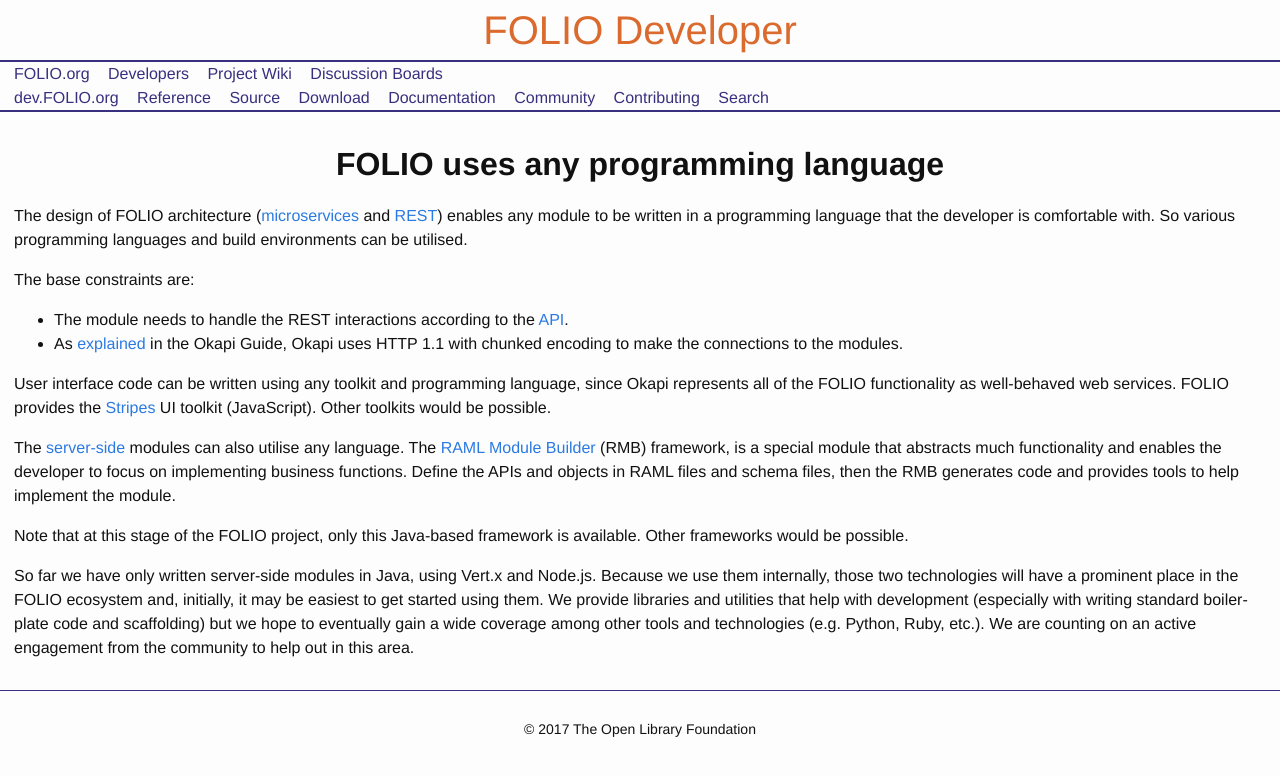
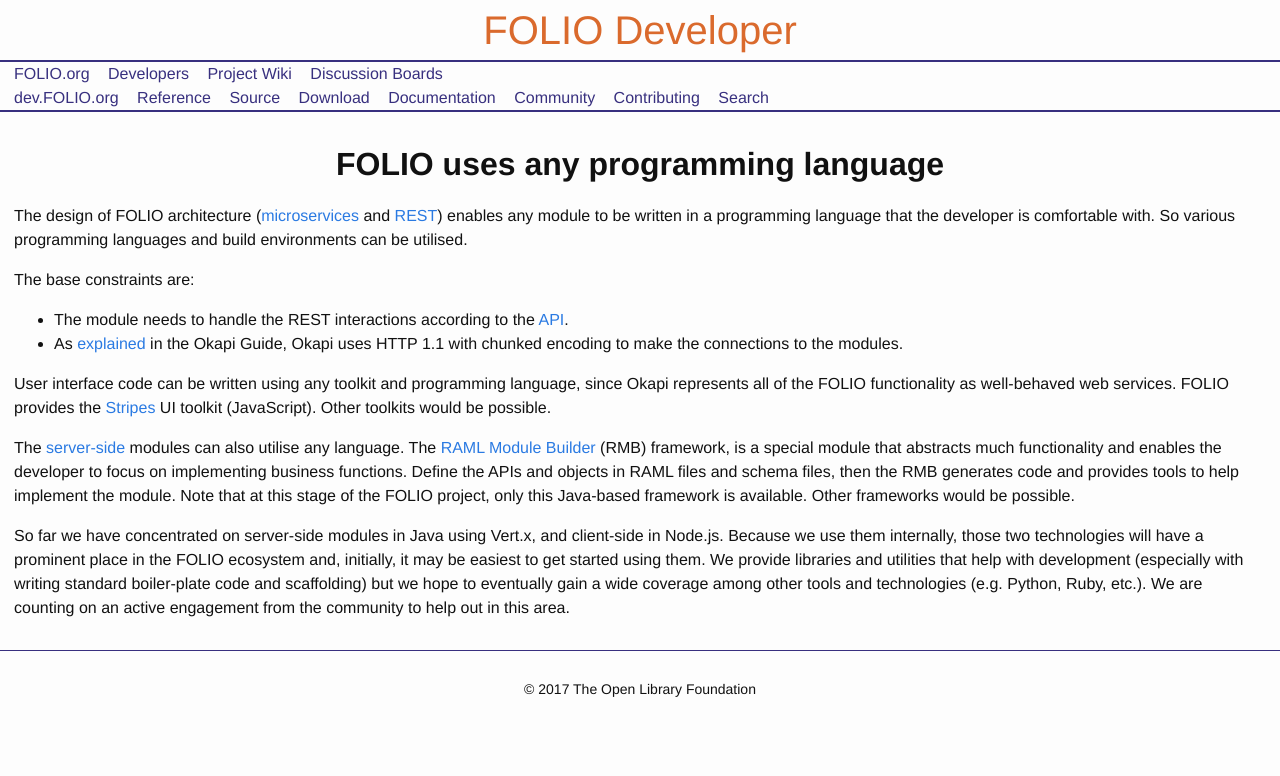
Before and after one commit to folio-org/folio-org.github.io, a Jekyll site: the page built from doc/any-programming-language.md, in a window 1280 px wide. Shown: the top 776 px of the page. Built offline with Jekyll 4.4.1, drawn with Linux system fonts in a browser that asks for light colours; nearby versions of some CDN libraries.

Commit message:
Tweak some text

```diff
--- a/doc/any-programming-language.md
+++ b/doc/any-programming-language.md
@@ -17,12 +17,11 @@
 
 The [server-side](/source-code/#server-side) modules can also utilise any language.
 The [RAML Module Builder](https://github.com/folio-org/raml-module-builder) (RMB) framework, is a special module that abstracts much functionality and enables the developer to focus on implementing business functions. Define the APIs and objects in RAML files and schema files, then the RMB generates code and provides tools to help implement the module.
-
 Note that at this stage of the FOLIO project, only this Java-based framework is available.
 Other frameworks would be possible.
 
-So far we have only written server-side modules in Java, using Vert.x and
-Node.js. Because we use them internally, those two technologies will have
+So far we have concentrated on server-side modules in Java using Vert.x, and
+client-side in Node.js. Because we use them internally, those two technologies will have
 a prominent place in the FOLIO ecosystem and, initially, it may be easiest
 to get started using them. We provide libraries and utilities that
 help with development (especially with writing standard boiler-plate code and
```
